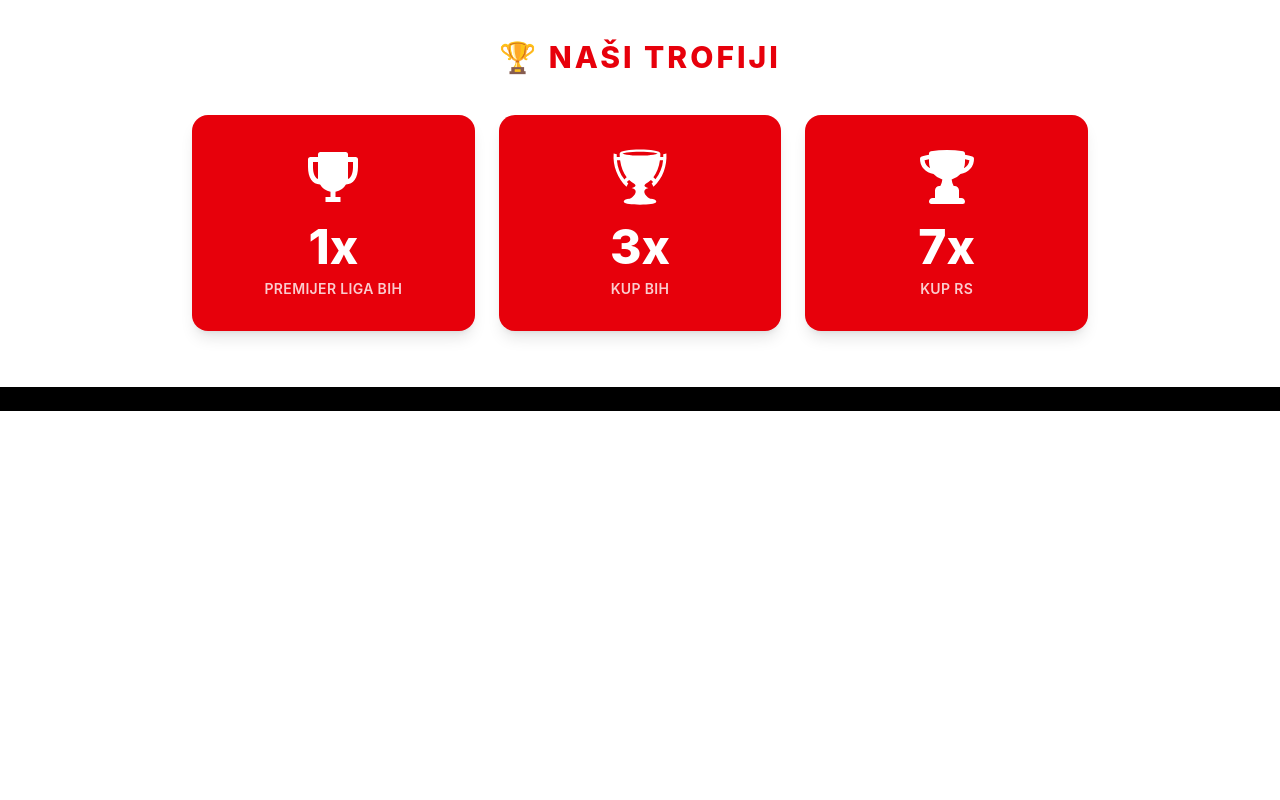
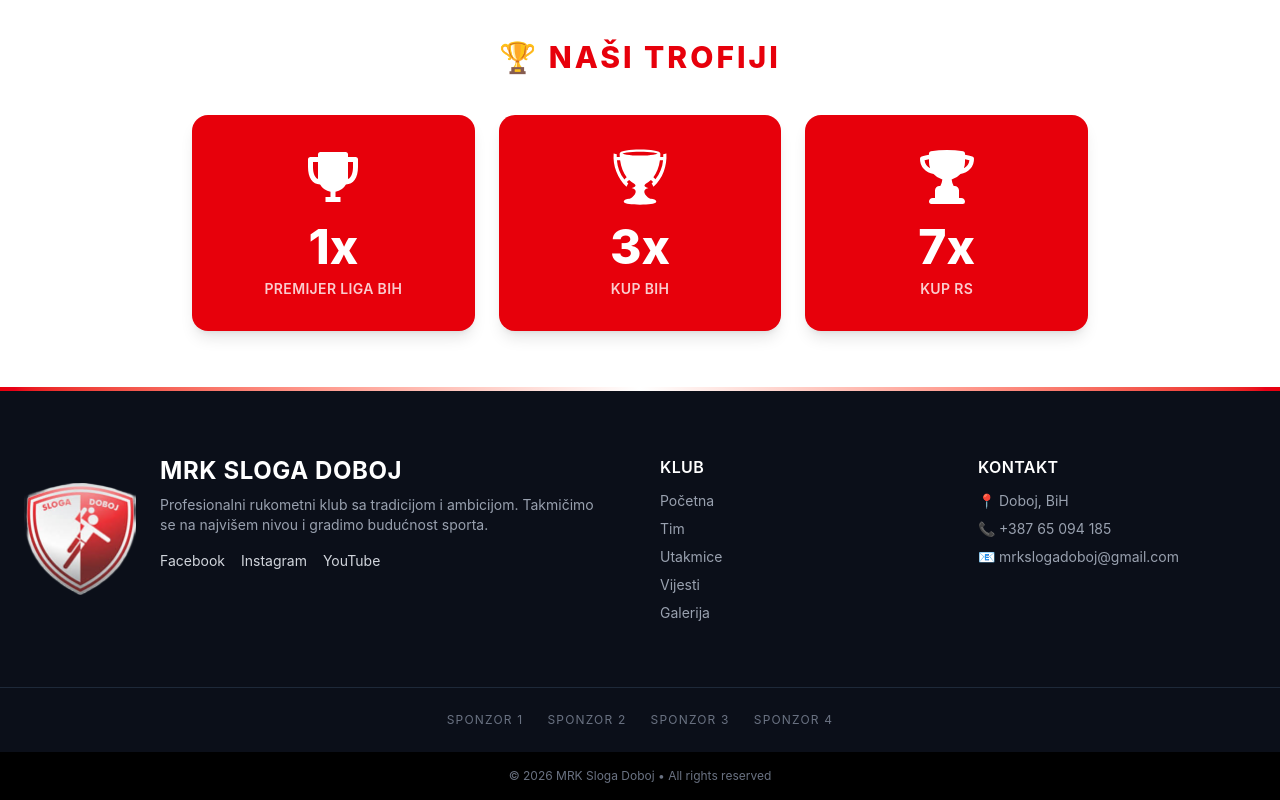
Before and after one commit to Bozidar99/MRKSlogaDoboj, a React (Vite) app: page / in a window 1280 px wide. Shown: the part 2460-3260 px from the top of the page. Before the commit the page ends 2871 px from the top, so only its background shows below. Built offline with nearby package versions, Linux system fonts and the light colour scheme; no server answers.

Commit message:
Add FooterComponent

```diff
--- a/src/App.jsx
+++ b/src/App.jsx
@@ -3,6 +3,7 @@ import { Outlet } from 'react-router-dom'
 import './App.css'
 //component
 import  NavBarComponent  from"./components/NavBarComponent"
+import FooterComponent from './components/FooterComponent'
 
 
 function App() {
@@ -12,6 +13,7 @@ function App() {
     <div>
       <NavBarComponent />
       <Outlet />
+      <FooterComponent />
     </div>
   )
 }
--- a/src/components/FooterComponent.jsx
+++ b/src/components/FooterComponent.jsx
@@ -1,10 +1,87 @@
 import React from 'react'
+import logofooter from "../assets/logofooter.png"
 
 function FooterComponent() {
   return (
-    <div className='bg-black'>
-      FooterComponent
-    </div>
+    <footer className="relative text-gray-300 bg-[#0b0f19]">
+
+      {/* RED ACCENT LINE (sportski feel) */}
+      <div className="h-1 bg-gradient-to-r from-red-600 via-white to-red-600"></div>
+
+      <div className="max-w-7xl mx-auto px-4 sm:px-6 py-16 grid grid-cols-1 md:grid-cols-4 gap-10">
+
+        {/* KLUB INFO */}
+        <div className="md:col-span-2 flex flex-col sm:flex-row gap-6">
+
+          <img
+            src={logofooter}
+            alt="logo"
+            className="w-24 md:w-28 object-contain"
+          />
+
+          <div>
+            <h2 className="text-white text-2xl font-bold uppercase tracking-wide">
+              MRK Sloga Doboj
+            </h2>
+
+            <p className="text-sm mt-2 text-gray-400 max-w-md">
+              Profesionalni rukometni klub sa tradicijom i ambicijom.
+              Takmičimo se na najvišem nivou i gradimo budućnost sporta.
+            </p>
+
+            {/* SOCIAL */}
+            <div className="flex gap-4 mt-4 text-sm">
+              <a className="hover:text-white transition">Facebook</a>
+              <a className="hover:text-white transition">Instagram</a>
+              <a className="hover:text-white transition">YouTube</a>
+            </div>
+          </div>
+        </div>
+
+        {/* NAVIGACIJA */}
+        <div>
+          <h3 className="text-white font-semibold mb-3 uppercase tracking-wide">
+            Klub
+          </h3>
+          <ul className="space-y-2 text-sm text-gray-400">
+            <li><a className="hover:text-white">Početna</a></li>
+            <li><a className="hover:text-white">Tim</a></li>
+            <li><a className="hover:text-white">Utakmice</a></li>
+            <li><a className="hover:text-white">Vijesti</a></li>
+            <li><a className="hover:text-white">Galerija</a></li>
+          </ul>
+        </div>
+
+        {/* KONTAKT */}
+        <div>
+          <h3 className="text-white font-semibold mb-3 uppercase tracking-wide">
+            Kontakt
+          </h3>
+
+          <div className="space-y-2 text-sm text-gray-400">
+            <p>📍 Doboj, BiH</p>
+            <p>📞 +387 65 094 185</p>
+            <p>📧 mrkslogadoboj@gmail.com</p>
+          </div>
+        </div>
+      </div>
+
+      {/* SPONZORI BAR */}
+      <div className="border-t border-gray-800 py-6">
+        <div className="max-w-7xl mx-auto px-4 flex flex-wrap justify-center gap-6 text-gray-500 text-xs uppercase tracking-widest">
+          <span>Sponzor 1</span>
+          <span>Sponzor 2</span>
+          <span>Sponzor 3</span>
+          <span>Sponzor 4</span>
+        </div>
+      </div>
+
+      {/* BOTTOM */}
+      <div className="bg-black py-4 text-center text-xs text-gray-500">
+        © {new Date().getFullYear()} MRK Sloga Doboj • All rights reserved
+      </div>
+
+    </footer>
   )
 }
 
--- a/src/pages/HomePage.jsx
+++ b/src/pages/HomePage.jsx
@@ -12,7 +12,7 @@ function HomePage() {
           <MatchComponent/>
           <NewsComponent/>
           <TrophyComponent/>
-          <FooterComponent/>
+
 
     </div>
   )
```
Also changed, not shown: src/assets/logofooter.png (added).
